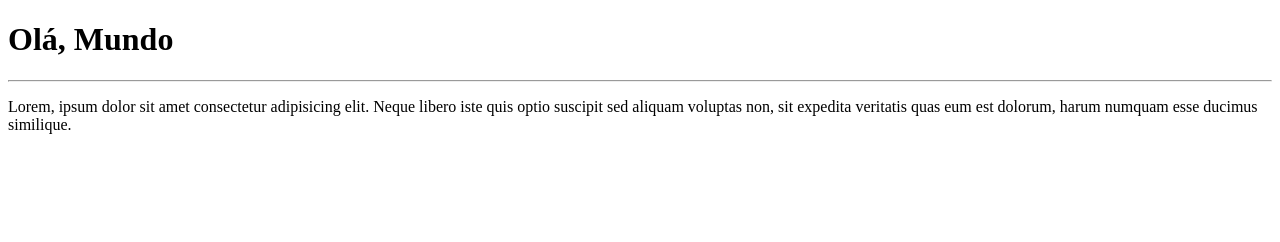
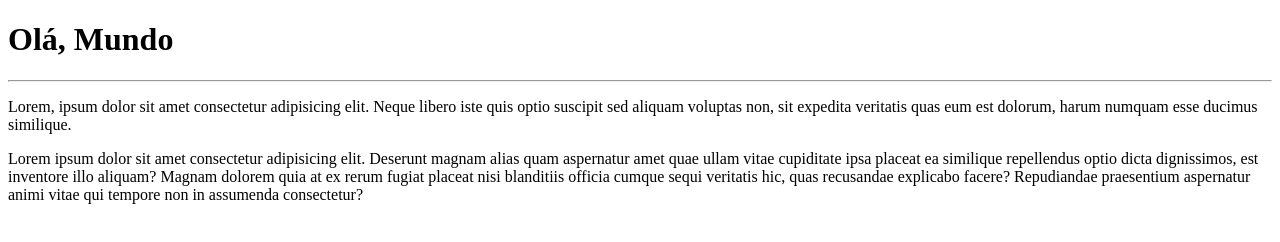
Before and after one commit to ademirsoliver/Ola-mundo, a plain HTML site: page site-exemplo/index.html in a window 1280 px wide. Drawn offline with Linux system fonts and the light colour scheme.

Commit message:
outro parágrafo

```diff
--- a/site-exemplo/index.html
+++ b/site-exemplo/index.html
@@ -11,5 +11,8 @@
     <h1>Olá, Mundo</h1>
     <hr>
     <p>Lorem, ipsum dolor sit amet consectetur adipisicing elit. Neque libero iste quis optio suscipit sed aliquam voluptas non, sit expedita veritatis quas eum est dolorum, harum numquam esse ducimus similique.</p>
+
+    <p>Lorem ipsum dolor sit amet consectetur adipisicing elit. Deserunt magnam alias quam aspernatur amet quae ullam vitae cupiditate ipsa placeat ea similique repellendus optio dicta dignissimos, est inventore illo aliquam?
+    Magnam dolorem quia at ex rerum fugiat placeat nisi blanditiis officia cumque sequi veritatis hic, quas recusandae explicabo facere? Repudiandae praesentium aspernatur animi vitae qui tempore non in assumenda consectetur?</p>
 </body>
 </html>
```
